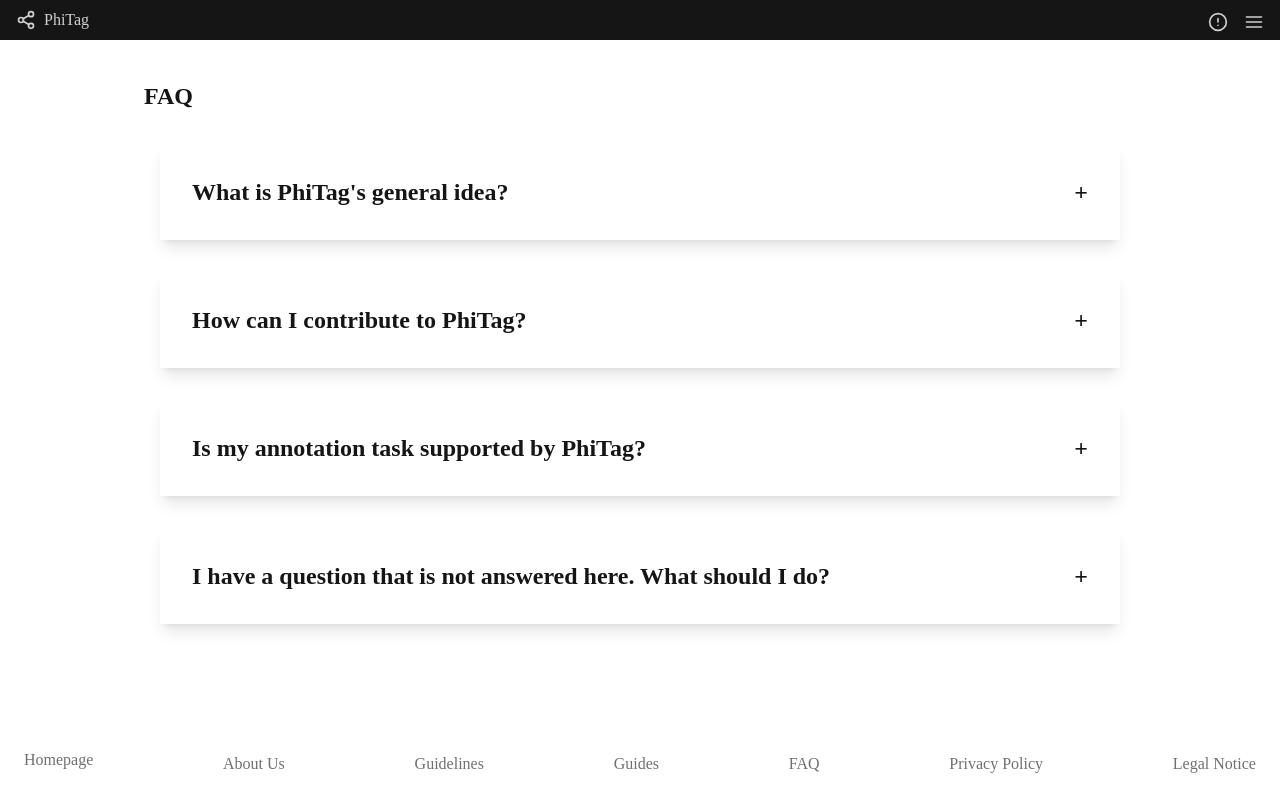
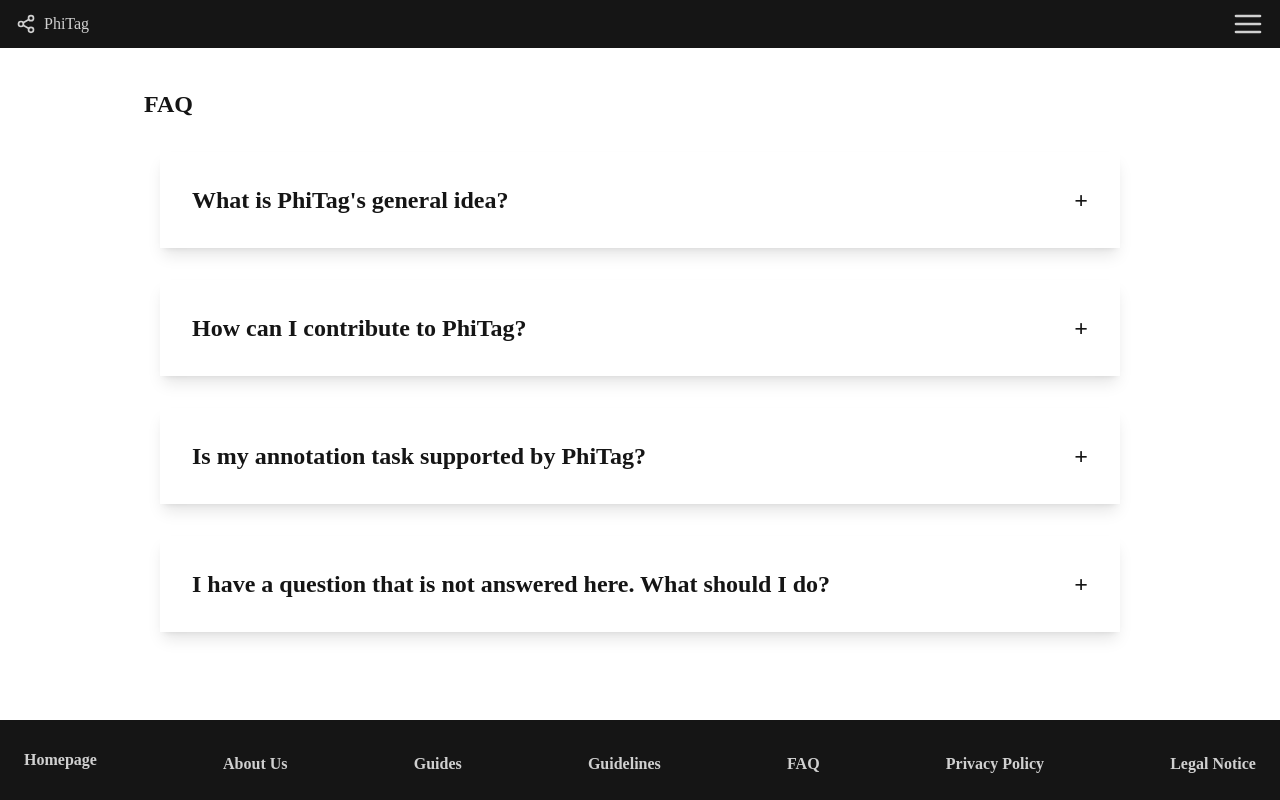
Before and after one commit to companno/phitag, a Next.js app in the folder frontend/: page /faq in a window 1280 px wide. Built offline with nearby package versions, Linux system fonts and the light colour scheme; a web font is replaced by a local one.

Commit message:
seo, small cleanup

```diff
--- a/frontend/components/specific/navbar/basicfooter.tsx
+++ b/frontend/components/specific/navbar/basicfooter.tsx
@@ -28,6 +28,12 @@ const BasicFooter: React.FC<{}> = () => {
                             </a>
                         </Link>
 
+                        <Link href="/guideline">
+                            <a className="flex items-center">
+                                Guidelines
+                            </a>
+                        </Link>
+
                         <Link href="/faq">
                             <a className="flex items-center">
                                 FAQ
@@ -40,15 +46,13 @@ const BasicFooter: React.FC<{}> = () => {
                             </a>
                         </Link>
 
-                        <Link href="/">
+                        <Link href="/legal-notice">
                             <a className="flex items-center">
                                 Legal Notice
                             </a>
                         </Link>
 
                     </div>
-
-
                 </div>
 
             </div>
--- /dev/null
+++ b/frontend/pages/_document.tsx
@@ -0,0 +1,13 @@
+import { Html, Head, Main, NextScript } from 'next/document'
+
+export default function Document() {
+    return (
+        <Html lang='en'>
+            <Head />
+            <body>
+                <Main />
+                <NextScript />
+            </body>
+        </Html>
+    )
+}
--- a/frontend/pages/faq.tsx
+++ b/frontend/pages/faq.tsx
@@ -5,12 +5,13 @@ import Head from "next/head";
 import ExpandableCard from "../components/generic/card/expandablecard";
 import Layout from "../components/generic/layout/layout";
 import ContentLayout from "../components/generic/layout/contentlayout";
+import BasicLayout from "../components/generic/layout/basiclayout";
 
 
 export function FAQ() {
 
     return (
-        <Layout>
+        <BasicLayout>
 
             <Head>
                 <title>PhiTag: FAQ</title>
@@ -61,7 +62,7 @@ export function FAQ() {
                     </div>
                 </div>
             </ContentLayout>
-        </Layout>
+        </BasicLayout>
     )
 
 }
--- a/frontend/pages/guide/index.tsx
+++ b/frontend/pages/guide/index.tsx
@@ -21,6 +21,7 @@ import { FiSearch } from "react-icons/fi";
 import GuideHeader from "../../lib/model/guides/GuideHeader";
 import { getSortedGuideHeader } from "../../lib/hook/useGuide";
 import GuideCard from "../../components/generic/card/guidecard";
+import BasicLayout from "../../components/generic/layout/basiclayout";
 
 
 export function Guides({ allGuides }: { allGuides: GuideHeader[] }) {
@@ -36,7 +37,7 @@ export function Guides({ allGuides }: { allGuides: GuideHeader[] }) {
     }
 
     return (
-        <Layout>
+        <BasicLayout>
 
             <Head>
                 <title>PhiTag: Guides</title>
@@ -78,7 +79,7 @@ export function Guides({ allGuides }: { allGuides: GuideHeader[] }) {
                     </div>
                 </div>
             </ContentLayout>
-        </Layout>
+        </BasicLayout>
     )
 
 }
--- a/frontend/pages/guideline/index.tsx
+++ b/frontend/pages/guideline/index.tsx
@@ -17,6 +17,7 @@ import StaticGuidelineCard from "../../components/generic/card/staticguidelineca
 //Layout
 import ContentLayout from "../../components/generic/layout/contentlayout";
 import Layout from "../../components/generic/layout/layout";
+import BasicLayout from "../../components/generic/layout/basiclayout";
 
 export default function GuidesAndGuidelines({ guidelines }: { guidelines: StaticData[] }) {
 
@@ -24,7 +25,7 @@ export default function GuidesAndGuidelines({ guidelines }: { guidelines: Static
     const [grid, setGrid] = useState(false);
 
     return (
-        <Layout>
+        <BasicLayout>
             <Head>
                 <title>PhiTag: Guidelines</title>
             </Head>
@@ -66,7 +67,7 @@ export default function GuidesAndGuidelines({ guidelines }: { guidelines: Static
                 </div>
             </ContentLayout>
 
-        </Layout>
+        </BasicLayout>
     );
 
 }
--- a/frontend/pages/phi/[user]/dictionary/index.tsx
+++ b/frontend/pages/phi/[user]/dictionary/index.tsx
@@ -212,7 +212,7 @@ const CreateDictionaryModal = ({ uname, closeCallback, mutateCallback }: { uname
                                 </div>
 
                                 <div className="font-dm-mono-regular my-2">
-                                    This is optional. If you don't want to upload a file, you can create an empty dictionary.
+                                    This is optional. If you do not want to upload a file, you can create an empty dictionary.
                                 </div>
 
                                 <div className="flex flex-col items-left my-6">
--- a/frontend/styles/fonts.css
+++ b/frontend/styles/fonts.css
@@ -1,29 +1,41 @@
 @font-face {
     font-family: 'DM Mono Light';
     src: url('../public/font/DMMono/DMMono-Light.ttf');
+
+    font-display: swap;
 }
 
 @font-face {
     font-family: 'DM Mono Light Italic';
     src: url('../public/font/DMMono/DMMono-LightItalic.ttf');
+
+    font-display: swap;
 }
 
 @font-face {
     font-family: 'DM Mono Regular';
     src: url('../public/font/DMMono/DMMono-Regular.ttf');
+
+    font-display: swap;
 }
 
 @font-face {
     font-family: 'DM Mono Italic';
     src: url('../public/font/DMMono/DMMono-Italic.ttf');
+
+    font-display: swap;
 }
 
 @font-face {
     font-family: 'DM Mono Medium';
     src: url('../public/font/DMMono/DMMono-Medium.ttf');
+
+    font-display: swap;
 }
 
 @font-face {
     font-family: 'DM Mono Medium Italic';
     src: url('../public/font/DMMono/DMMono-MediumItalic.ttf');
+
+    font-display: swap;
 }
```
Also changed, not shown: 1 other file (tests, documents, lock files or other folders).
